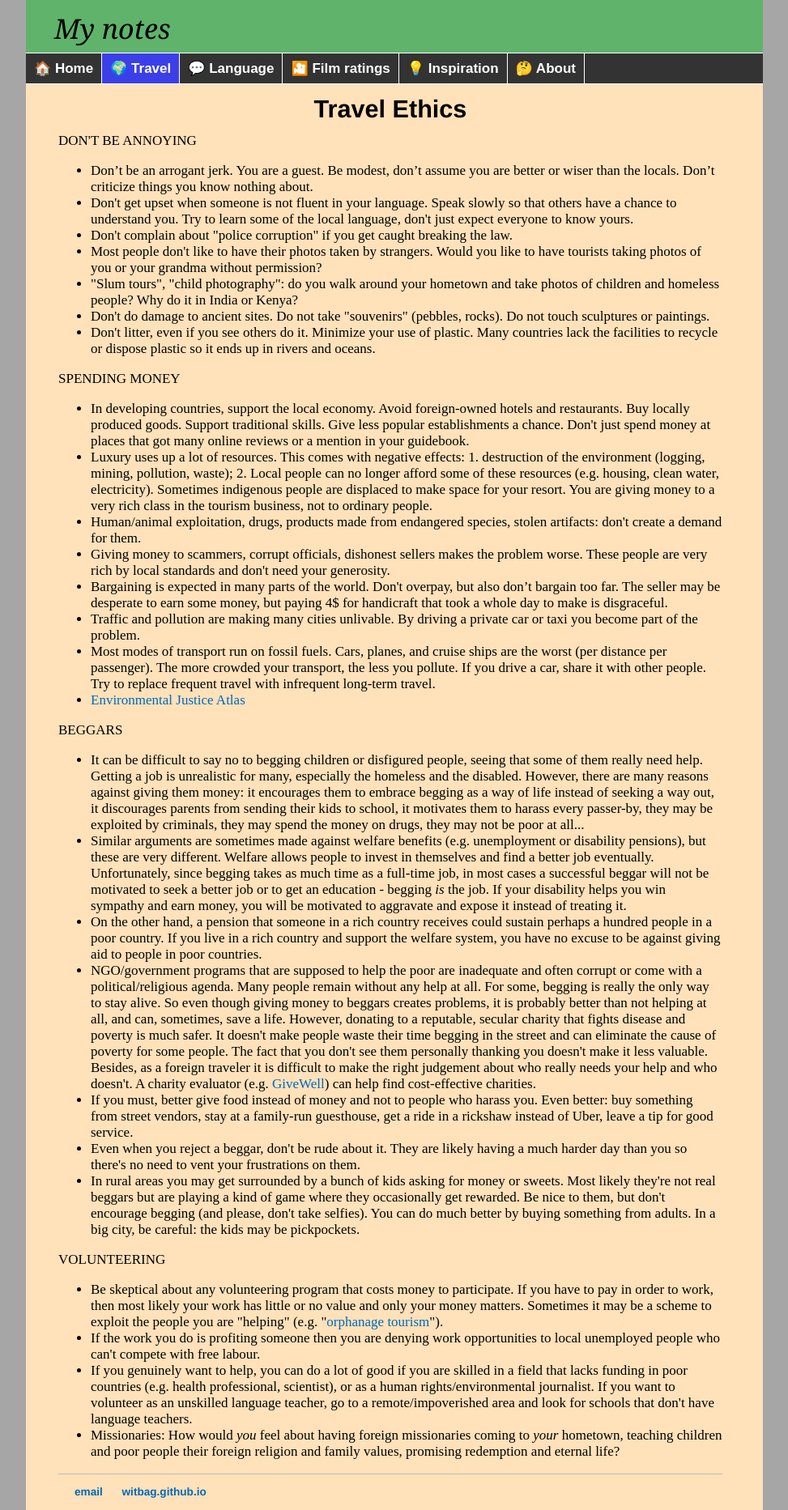
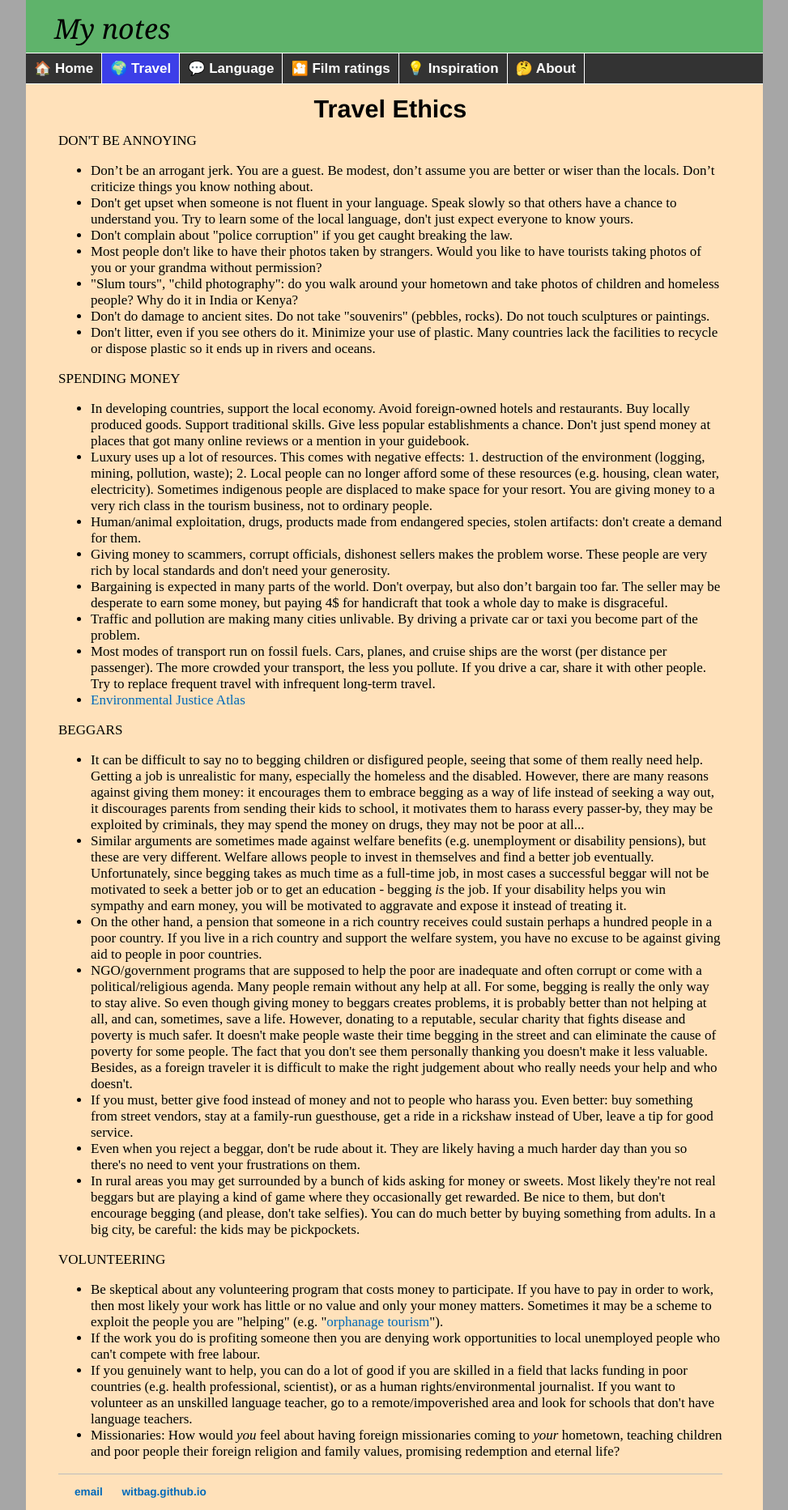
Before and after one commit to witbag/witbag.github.io, a Jekyll site: the page built from travel/ethics.html, in a window 1280 px wide. Shown: the whole page at 81% size, without its empty margins (153-1126 px from the left). Built offline with Jekyll 4.4.1, drawn with Linux system fonts in a browser that asks for light colours.

Commit message:
Update ethics.html

```diff
--- a/travel/ethics.html
+++ b/travel/ethics.html
@@ -34,7 +34,7 @@ title: Travel advice
 <li>It can be difficult to say no to begging children or disfigured people, seeing that some of them really need help. Getting a job is unrealistic for many, especially the homeless and the disabled. However, there are many reasons against giving them money: it encourages them to embrace begging as a way of life instead of seeking a way out, it discourages parents from sending their kids to school, it motivates them to harass every passer-by, they may be exploited by criminals, they may spend the money on drugs, they may not be poor at all...
 <li>Similar arguments are sometimes made against welfare benefits (e.g. unemployment or disability pensions), but these are very different. Welfare allows people to invest in themselves and find a better job eventually. Unfortunately, since begging takes as much time as a full-time job, in most cases a successful beggar will not be motivated to seek a better job or to get an education - begging <i>is</i> the job. If your disability helps you win sympathy and earn money, you will be motivated to aggravate and expose it instead of treating it.
 <li>On the other hand, a pension that someone in a rich country receives could sustain perhaps a hundred people in a poor country. If you live in a rich country and support the welfare system, you have no excuse to be against giving aid to people in poor countries.
-<li>NGO/government programs that are supposed to help the poor are inadequate and often corrupt or come with a political/religious agenda. Many people remain without any help at all. For some, begging is really the only way to stay alive. So even though giving money to beggars creates problems, it is probably better than not helping at all, and can, sometimes, save a life. However, donating to a reputable, secular charity that fights disease and poverty is much safer. It doesn't make people waste their time begging in the street and can eliminate the cause of poverty for some people. The fact that you don't see them personally thanking you doesn't make it less valuable. Besides, as a foreign traveler it is difficult to make the right judgement about who really needs your help and who doesn't. A charity evaluator (e.g. <a href="https://www.givewell.org/" target=_blank>GiveWell</a>) can help find cost-effective charities.
+<li>NGO/government programs that are supposed to help the poor are inadequate and often corrupt or come with a political/religious agenda. Many people remain without any help at all. For some, begging is really the only way to stay alive. So even though giving money to beggars creates problems, it is probably better than not helping at all, and can, sometimes, save a life. However, donating to a reputable, secular charity that fights disease and poverty is much safer. It doesn't make people waste their time begging in the street and can eliminate the cause of poverty for some people. The fact that you don't see them personally thanking you doesn't make it less valuable. Besides, as a foreign traveler it is difficult to make the right judgement about who really needs your help and who doesn't.
 <li>If you must, better give food instead of money and not to people who harass you. Even better: buy something from street vendors, stay at a family-run guesthouse, get a ride in a rickshaw instead of Uber, leave a tip for good service.
 <li>Even when you reject a beggar, don't be rude about it. They are likely having a much harder day than you so there's no need to vent your frustrations on them.
 <li>In rural areas you may get surrounded by a bunch of kids asking for money or sweets. Most likely they're not real beggars but are playing a kind of game where they occasionally get rewarded. Be nice to them, but don't encourage begging (and please, don't take selfies). You can do much better by buying something from adults. In a big city, be careful: the kids may be pickpockets.
```
